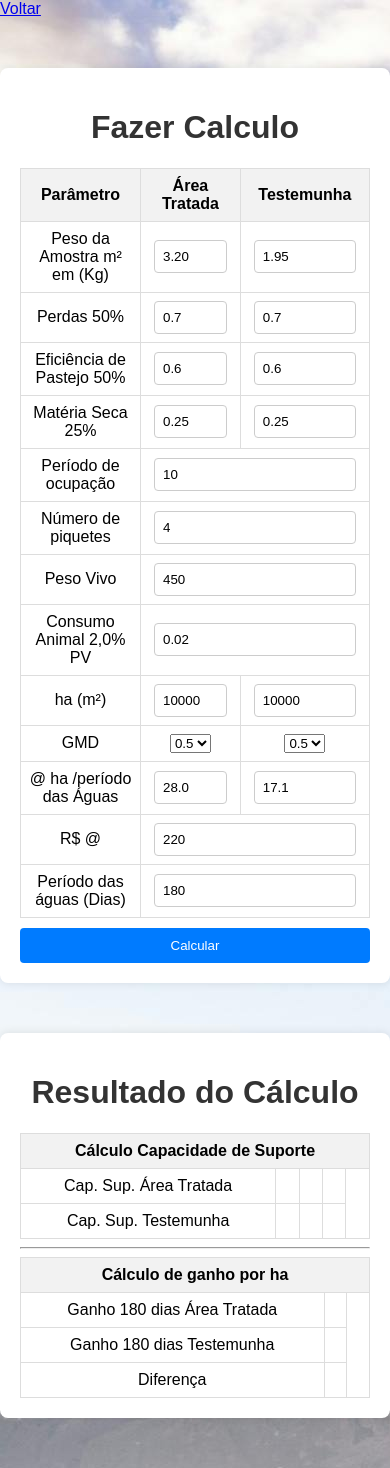
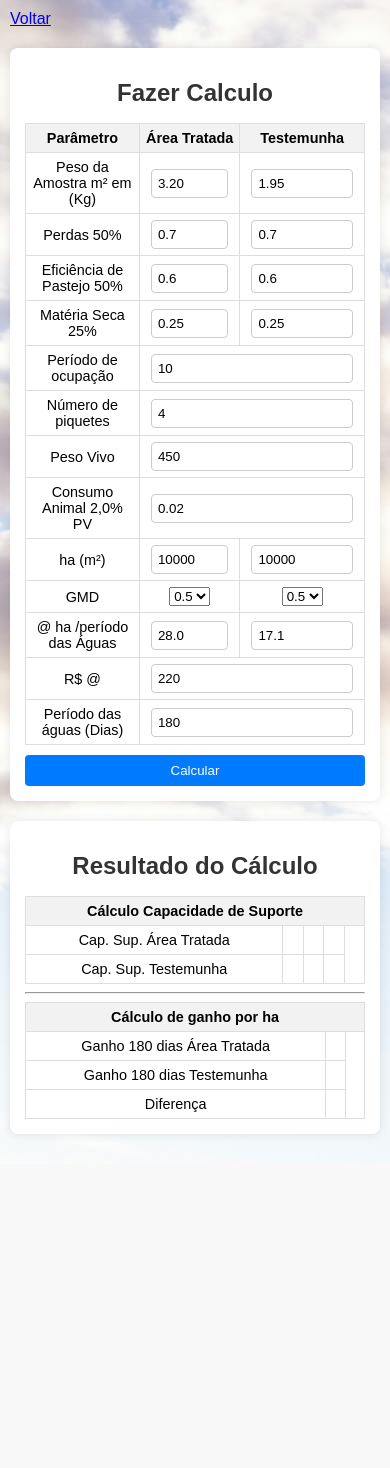
Before and after one commit to felixsakuayela/calculo_pastagem, a Django app: page /calculo/ in a window 390 px wide. After the commit the page ends 1138 px from the top, so only its background shows below. Run offline with Django 5.2, Linux system fonts and the light colour scheme.

Commit message:
aleração@media

```diff
--- a/static/css/estilo.css
+++ b/static/css/estilo.css
@@ -67,3 +67,31 @@
   th {
     background-color: #f2f2f2;
   }
+  @media (max-width: 600px) {
+    body {
+      padding: 10px;
+    }
+
+    .container {
+      margin: 20px auto;
+      padding: 15px;
+    }
+
+    h1 {
+      font-size: 1.5em;
+    }
+
+    input[type="number"],
+    input[type="text"] {
+      padding: 6px;
+    }
+
+    button[type="submit"] {
+      padding: 8px;
+    }
+
+    th, td {
+      padding: 6px;
+      font-size: 0.9em;
+    }
+  }
```
